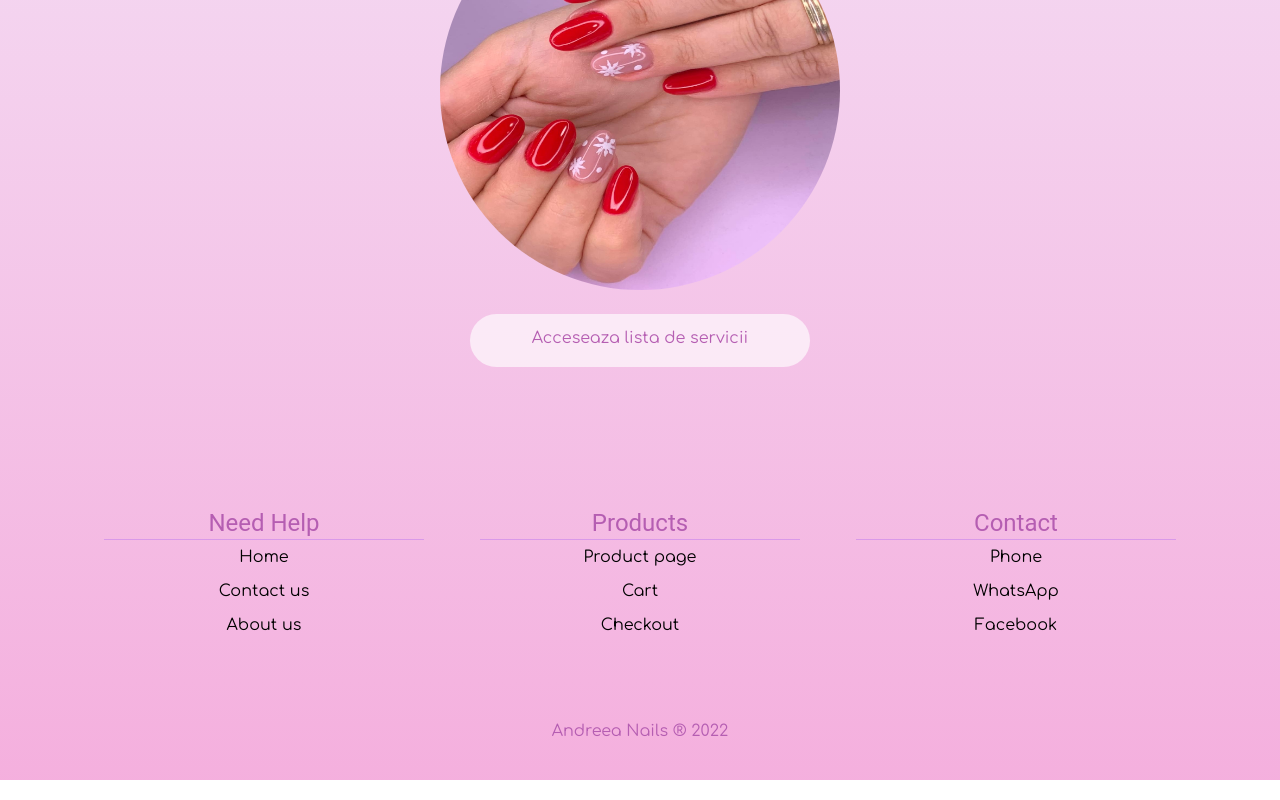
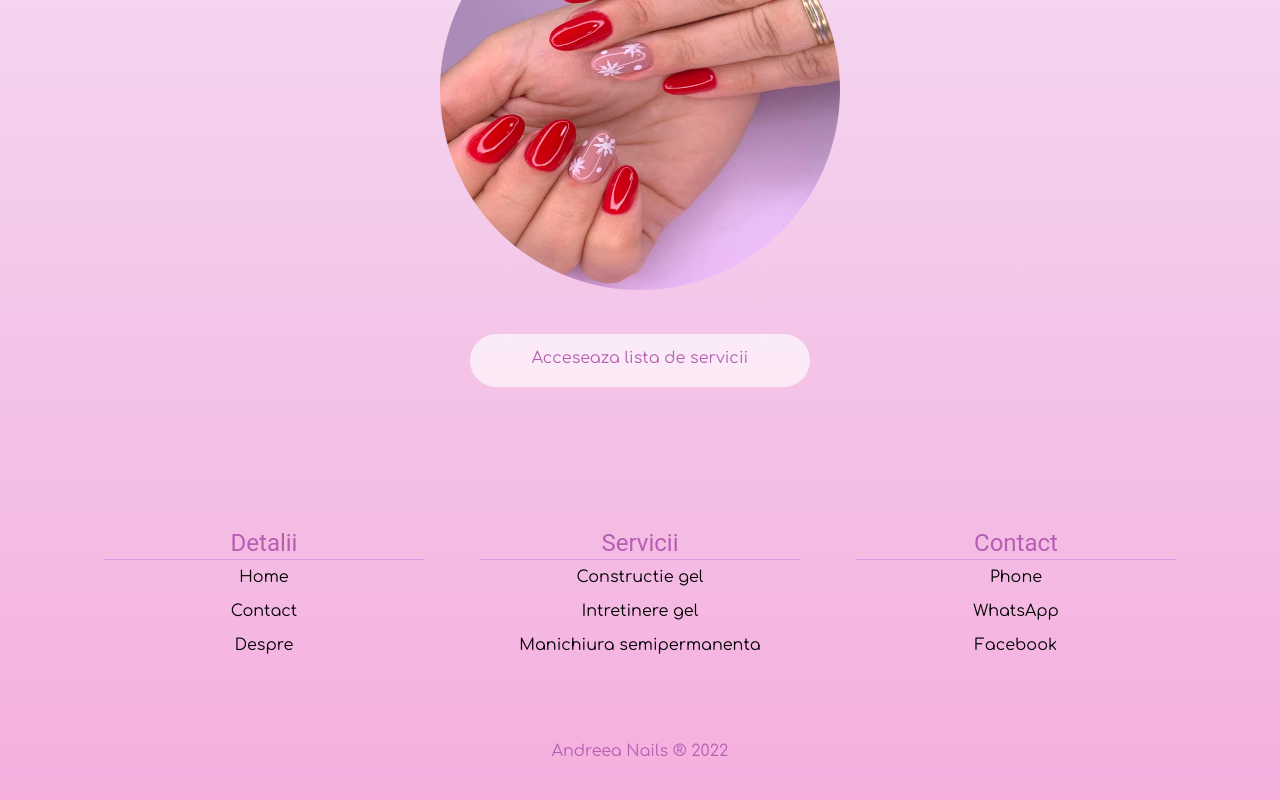
Before and after one commit to annarad111/andreeanails, a React (Create React App) app: page / in a window 1280 px wide. Shown: the part 1620-2420 px from the top of the page. Built offline with nearby package versions, Linux system fonts and the light colour scheme.

Commit message:
Changes made to footer and styling

```diff
--- a/src/components/Footer.jsx
+++ b/src/components/Footer.jsx
@@ -18,7 +18,7 @@
                 <Container maxWidth='lg'>
                     <Grid container spacing={7} >
                         <Grid item xs={12} sm={4} spacing={4}>
-                            <Box borderBottom={1}><Typography variant='h5' className="footertitle">Need Help</Typography></Box>
+                            <Box borderBottom={1}><Typography variant='h5' className="footertitle">Detalii</Typography></Box>
                             <Box sx={{ p: 1}}>
                                 <Link className="footerlinks" to='/' color='inherit'>
                                     Home
@@ -26,30 +26,30 @@
                             </Box>
                             <Box sx={{ p: 1}}>
                                 <Link className="footerlinks" to='/contact' color='inherit'>
-                                    Contact us
+                                    Contact
                                 </Link>
                             </Box>
                             <Box sx={{ p: 1}}>
-                                <Link className="footerlinks" to='/about' color='inherit'>
-                                    About us
+                                <Link className="footerlinks" to='/despre' color='inherit'>
+                                    Despre
                                 </Link>
                             </Box>
                         </Grid>
                         <Grid item xs={12} sm={4}>
-                            <Box borderBottom={1}><Typography variant='h5' className="footertitle">Products</Typography></Box>
+                            <Box borderBottom={1}><Typography variant='h5' className="footertitle">Servicii</Typography></Box>
                             <Box sx={{ p: 1}}>
-                                <Link className="footerlinks" to='/products' color='inherit'>
-                                    Product page
+                                <Link className="footerlinks" to='/servicii' color='inherit'>
+                                    Constructie gel
                                 </Link>
                             </Box>
                             <Box sx={{ p: 1}}>
-                                <Link className="footerlinks" to='/basket' color='inherit'>
-                                    Cart
+                                <Link className="footerlinks" to='/servicii' color='inherit'>
+                                    Intretinere gel
                                 </Link>
                             </Box>
                             <Box sx={{ p: 1}}>
-                                <Link className="footerlinks" to='/checkout' color='inherit'>
-                                    Checkout
+                                <Link className="footerlinks" to='/servicii' color='inherit'>
+                                    Manichiura semipermanenta
                                 </Link>
                             </Box>
                         </Grid>
--- a/src/pages/Homepage.css
+++ b/src/pages/Homepage.css
@@ -65,6 +65,7 @@
     width: 300px;
     margin: auto;
     border-radius: 40px;
+    margin-top: 20px;
 }
 
 .listalink{
```
